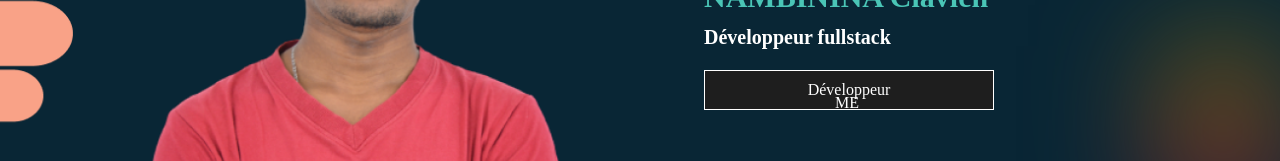
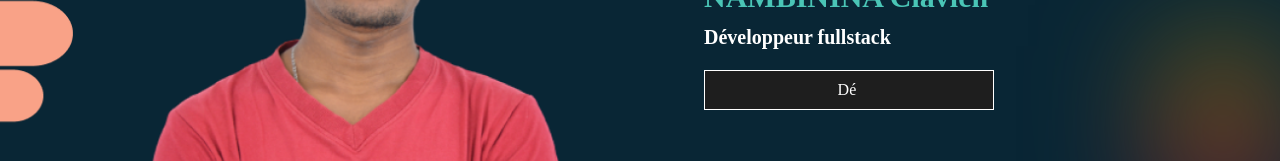
Before and after one commit to Clavien317/Myportfolio, a Next.js app: page / in a window 1280 px wide. Shown: the part 294-455 px from the top of the page. Built offline with nearby package versions, Linux system fonts and the light colour scheme.

Commit message:
Update Header.js

```diff
--- a/pages/composants/Header.js
+++ b/pages/composants/Header.js
@@ -50,10 +50,10 @@ function Header() {
           <h4>Développeur fullstack</h4>
           <div className="profil"  data-aos="zoom-in">
             <br />
-    Développeur
+
             <Typewriter
               options={{
-                strings: [' MERN', ' MEVN',' Laravel'],
+                strings: ['Développeur MERN', 'Développeur MEVN','Développeur Laravel'],
                 autoStart: true,
                 loop: true,
               }}
```
